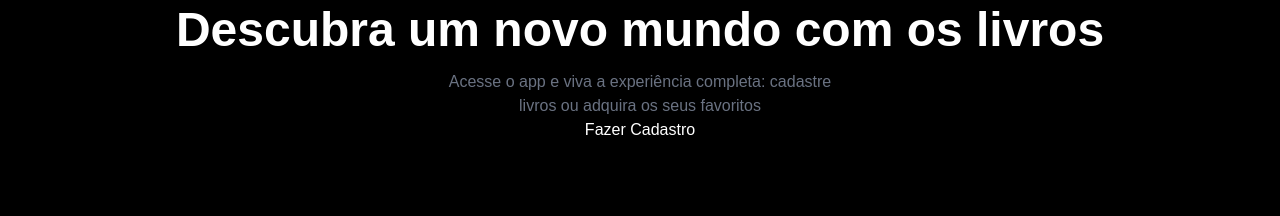
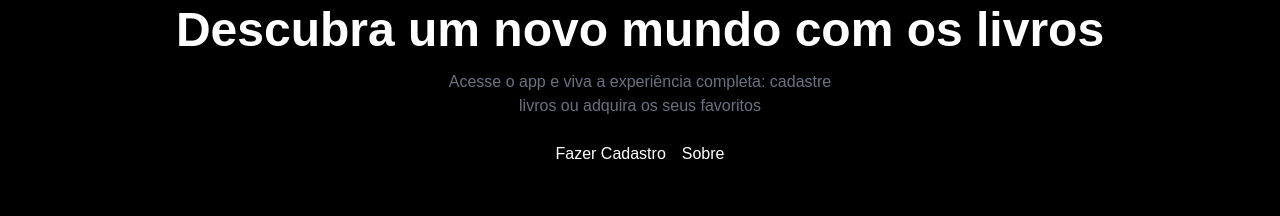
Before and after one commit to buuninbee/meu-livrinho-frontend, a React (Vite) app: page / in a window 1280 px wide. Shown: the part 1290-1506 px from the top of the page. Built offline with nearby package versions, Linux system fonts and the light colour scheme; no server answers; the database is empty.

Commit message:
refactor: adicionando o link da pagina de sobre-nos

```diff
--- a/src/modules/shared/components/Footer.jsx
+++ b/src/modules/shared/components/Footer.jsx
@@ -9,16 +9,25 @@ const Footer = () => {
             Descubra um novo mundo com os livros
           </h2>
 
-          <p class="mx-auto mt-4 max-w-sm text-gray-500 dark:text-gray-400">
+          <p class="mx-auto mt-4 max-w-sm pb-6 text-gray-500 dark:text-gray-400">
             Acesse o app e viva a experiência completa: cadastre livros ou adquira os seus favoritos
           </p>
 
+          <div className="flex justify-center gap-4">
             <NavLink
               to="/cadastro"
               class="mt-8 inline-block rounded-full border border-pink-500 px-12 py-3 text-sm font-medium text-white hover:bg-indigo-600 hover:text-white"
             >
               Fazer Cadastro
             </NavLink>
+
+            <NavLink
+              to="/sobre-nos"
+              class="mt-8 inline-block rounded-full border border-pink-500 px-12 py-3 text-sm font-medium text-white hover:bg-indigo-600 hover:text-white"
+            >
+              Sobre
+            </NavLink>
+          </div>
         </div>
 
         <div class="mt-16 border-t border-gray-100 pt-8 sm:flex sm:items-center sm:justify-between lg:mt-24 dark:border-gray-800">
```
Lines whose indentation alone changed are shown as unchanged.
